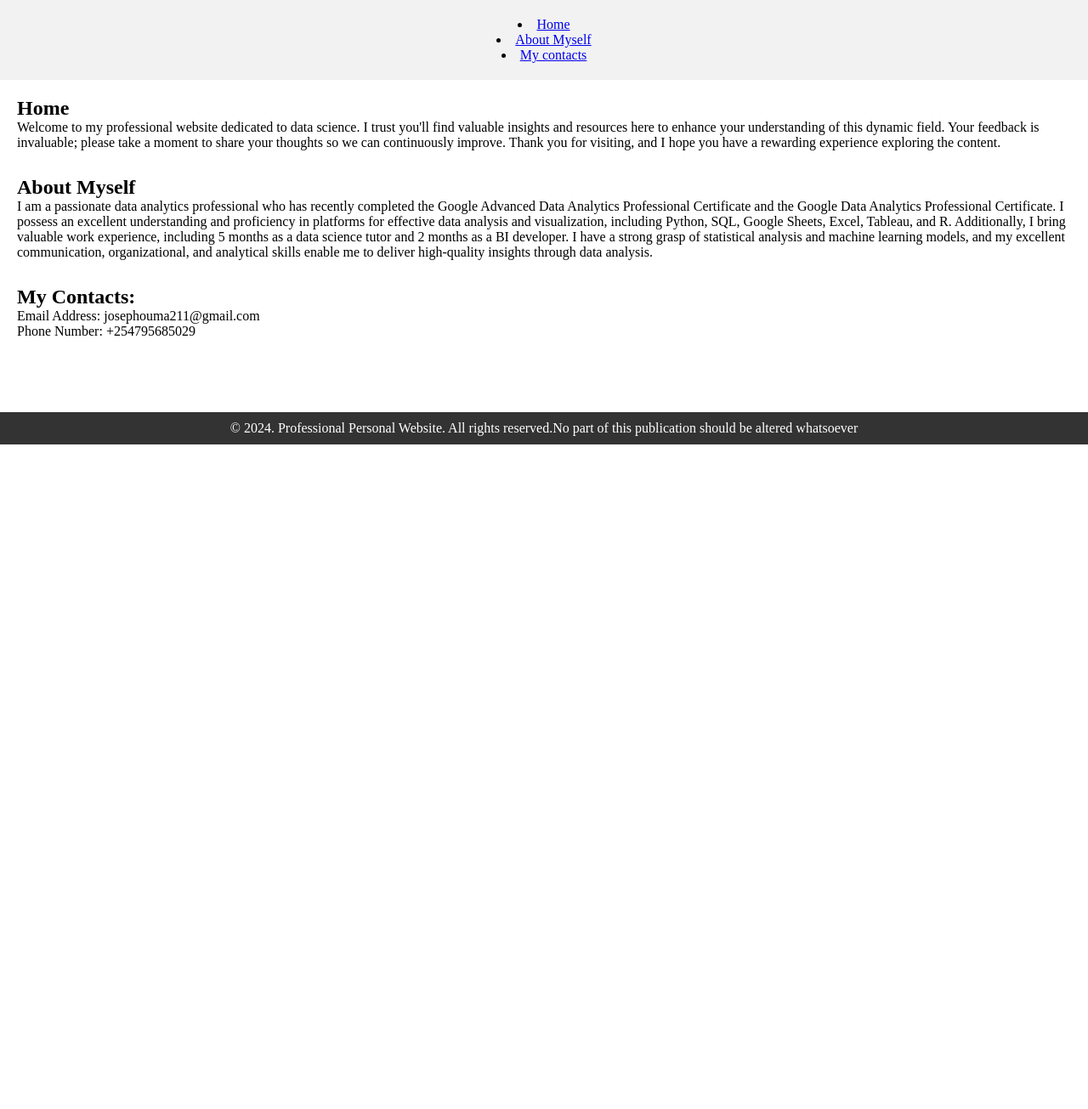
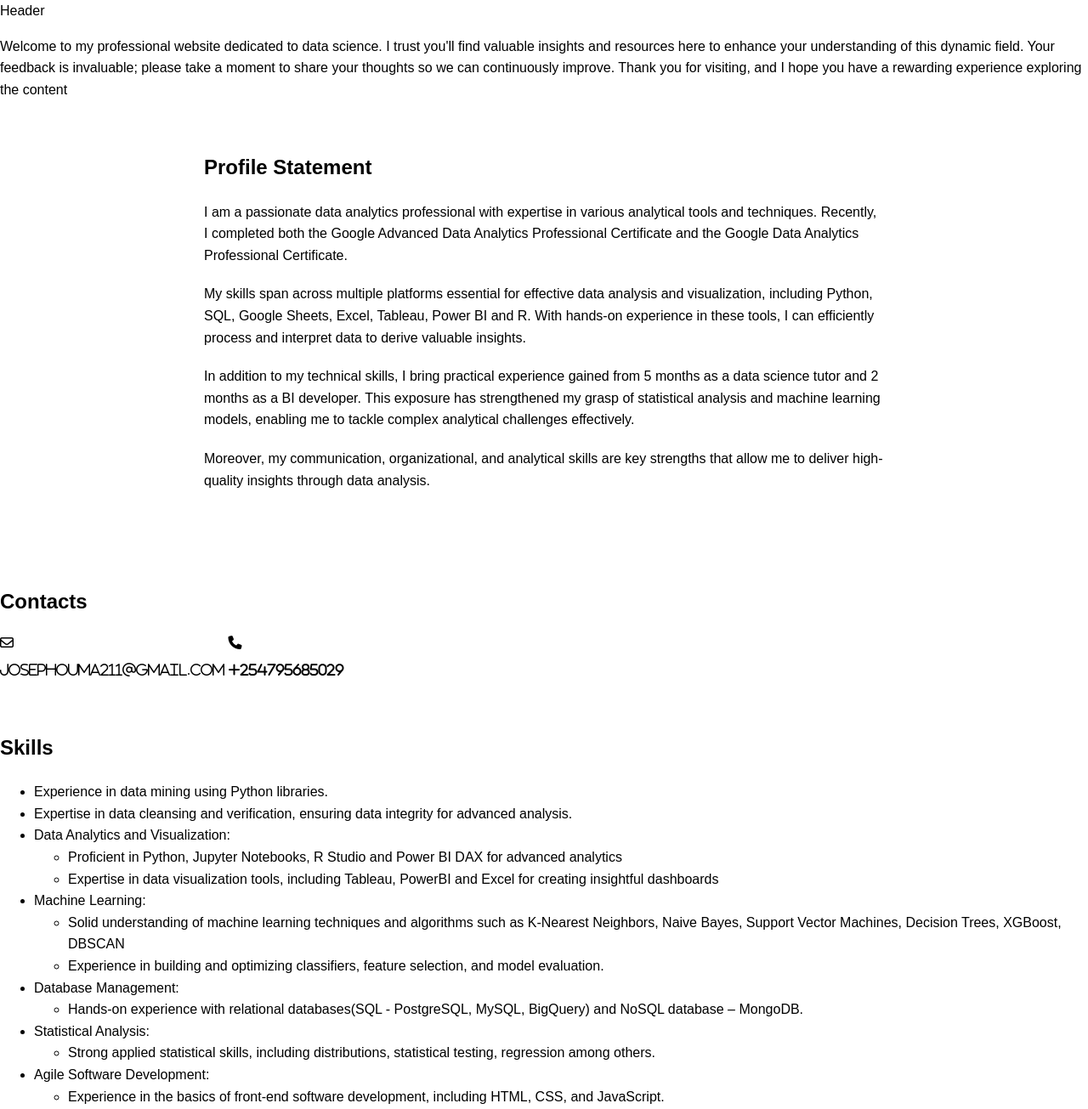
Before and after one commit to stanley-joseph98/professional-personal-website, a plain HTML site: page index.html in a window 1280 px wide. Shown: the top 1305 px of the page at 85% size. Before the commit the page ends 800 px from the top, so only its background shows below. Drawn offline with Linux system fonts and the light colour scheme.

Commit message:
Update index.html

```diff
--- a/index.html
+++ b/index.html
@@ -3,41 +3,144 @@
 <head>
     <meta charset="UTF-8">
     <meta name="viewport" content="width=device-width, initial-scale=1.0">
-    <title>Joseph_Ouma_Professional_Website</title>
-    <link rel="stylesheet" href="style.css">
+    <title>Document</title>
+    <link rel="stylesheet" href="style0.css">
+    <script src="https://kit.fontawesome.com/5c5fe8666e.js" crossorigin="anonymous"></script>
+    <style>
+        body {
+            font-family: Arial, sans-serif;
+            line-height: 1.6;
+            margin: 0;
+            padding: 0;
+        }
+
+        .container {
+            max-width: 800px;
+            margin: 0 auto;
+            padding: 20px;
+        }
+
+        h1 {
+            font-size: 24px;
+            margin-bottom: 20px;
+        }
+
+        p {
+            margin-bottom: 20px;
+        }
+    </style>
+
 </head>
 <body>
-    <header>
-        <nav>
-            <li><a href="#home">Home</a></li>
-            <li><a href="#about">About Myself</a></li>
-            <li><a href="#contact">My contacts</a></li>
-        </nav>
-    </header>
+    <header>Header</header>
+    <nav class="navbar">
+        <p>Welcome to my professional website dedicated to data science. I trust you'll find valuable insights and resources here to enhance your understanding of this dynamic field. Your feedback is invaluable; please take a moment to share your thoughts so we can continuously improve. Thank you for visiting, and I hope you have a rewarding experience exploring the content</p>
 
+    </nav>
     <main>
-        <section id="home">
-            <h2>Home</h2>
-            <p>Welcome to my professional website dedicated to data science. I trust you'll find valuable insights and resources here to enhance your understanding of this dynamic field. Your feedback is invaluable; please take a moment to share your thoughts so we can continuously improve. Thank you for visiting, and I hope you have a rewarding experience exploring the content.</p>
+        <aside>
+            <div class="container">
+                <h2>Profile Statement</h2>
+                <p>I am a passionate data analytics professional with expertise in various analytical tools and techniques. Recently, I completed both the Google Advanced Data Analytics Professional Certificate and the Google Data Analytics Professional Certificate.</p>
+                <p>My skills span across multiple platforms essential for effective data analysis and visualization, including Python, SQL, Google Sheets, Excel, Tableau, Power BI and R. With hands-on experience in these tools, I can efficiently process and interpret data to derive valuable insights.</p>
+                <p>In addition to my technical skills, I bring practical experience gained from 5 months as a data science tutor and 2 months as a BI developer. This exposure has strengthened my grasp of statistical analysis and machine learning models, enabling me to tackle complex analytical challenges effectively.</p>
+                <p>Moreover, my communication, organizational, and analytical skills are key strengths that allow me to deliver high-quality insights through data analysis.</p>
+            </div>
+            <br>
+            <br>
+            <h2>Contacts</h2>
+            <i class="fa-regular fa-envelope fa-3.5x"><p > josephouma211@gmail.com</p></i>
+
+            <i class="fa-solid fa-phone fa-3.5x"><p>+254795685029</p></i>
+            <br><br>
+            <h2>Skills</h2>
+
+            <ul>
+                <li>Experience in data mining using Python libraries.</li>
+                <li>Expertise in data cleansing and verification, ensuring data integrity for advanced analysis.</li>
+                <li>Data Analytics and Visualization:
+                    <ul>
+                        <li>Proficient in Python, Jupyter Notebooks, R Studio and Power BI DAX for advanced analytics</li>
+                        <li>Expertise in data visualization tools, including Tableau, PowerBI and Excel for creating insightful dashboards</li>
+                    </ul>
+                </li>
+                <li>Machine Learning:
+                    <ul>
+                        <li>Solid understanding of machine learning techniques and algorithms such as K-Nearest Neighbors, Naive Bayes, Support Vector Machines, Decision Trees, XGBoost, DBSCAN</li>
+                        <li>Experience in building and optimizing classifiers, feature selection, and model evaluation.</li>
+                    </ul>
+                </li>
+                <li>Database Management:
+                    <ul>
+                        <li>Hands-on experience with relational databases(SQL - PostgreSQL, MySQL, BigQuery) and NoSQL database – MongoDB.</li>
+                    </ul>
+                </li>
+                <li>Statistical Analysis:
+                    <ul>
+                        <li>Strong applied statistical skills, including distributions, statistical testing, regression among others.</li>
+                    </ul>
+                </li>
+                <li>Agile Software Development:
+                    <ul>
+                        <li>Experience in the basics of front-end software development, including HTML, CSS, and JavaScript.</li>
+                        <li>Recently completed Agile Software Development Fundamentals Course at Udacity</li>
+                    </ul>
+                </li>
+                <li>Microsoft PowerBI:
+                    <ul>
+                        <li>Certification in Microsoft PowerBI from Coursera.</li>
+                    </ul>
+                </li>
+
+                <li>Data Engineering:
+                    <ul>
+                        <li>Currently enrolled in and undertaking the Data Engineering Certification Program by IBM on Coursera.</li>
+                    </ul>
+                </li>
+
+
+
+                <li>Soft skills:
+                    <ul>
+                        <li>Excellent communication and presentation skills.</li>
+                        <li>Proven problem solving skills.</li>
+                        <li>Proven troubleshooting.</li>
+                        <li>Very good interpersonal skills.</li>
+                    </ul>
+                </li>
+            </ul>
+            <br><br>
+            <h2>Hobbies</h2>
+
+            <li>Writing Story books, short Facebook stories and plays</li>
+            <li>Acting and directing plays and skits.</li>
+            <li>Coding for fun</li>
+
+
+
+
+
+        </aside>
+
+        <section>
+            <h2>Education</h2>
         </section>
 
-        <section id="about">
-            <h2>About Myself</h2>
-            <p>I am a passionate data analytics professional who has recently completed the Google Advanced Data Analytics Professional Certificate and the Google Data Analytics Professional Certificate. I possess an excellent understanding and proficiency in platforms for effective data analysis and visualization, including Python, SQL, Google Sheets, Excel, Tableau, and R. Additionally, I bring valuable work experience, including 5 months as a data science tutor and 2 months as a BI developer. I have a strong grasp of statistical analysis and machine learning models, and my excellent communication, organizational, and analytical skills enable me to deliver high-quality insights through data analysis.</p>
-        </section>
+        <article>
+            <h2>Portfolio Catalog</h2>
 
-        <section id="contact">
-            <h2>My Contacts:</h2>
+        </article>
 
-            <p>Email Address: josephouma211@gmail.com</p>
-            <p>Phone Number: +254795685029</p>
 
-        </section>
     </main>
-    <br><br>
     <footer>
-        <p>&copy; 2024. Professional Personal Website. All rights reserved.No part of this publication should be altered whatsoever</p>
+
+        <p>Find me on social media:</p> <i class="fa-brands fa-x-twitter fa-3.5x"></i>
+        <i class="fa-brands fa-facebook fa-3.5x"></i>
+        <i class="fa-brands fa-square-instagram fa-3.5x"></i>
+        <i class="fa-brands fa-tiktok fa-3.5x"></i>
+        <i class="fa-brands fa-whatsapp fa-3.5x"></i>
+        <p>&copy; 2024. Professional Personal Website. All rights reserved.</p>
     </footer>
-
 </body>
 </html>
```
